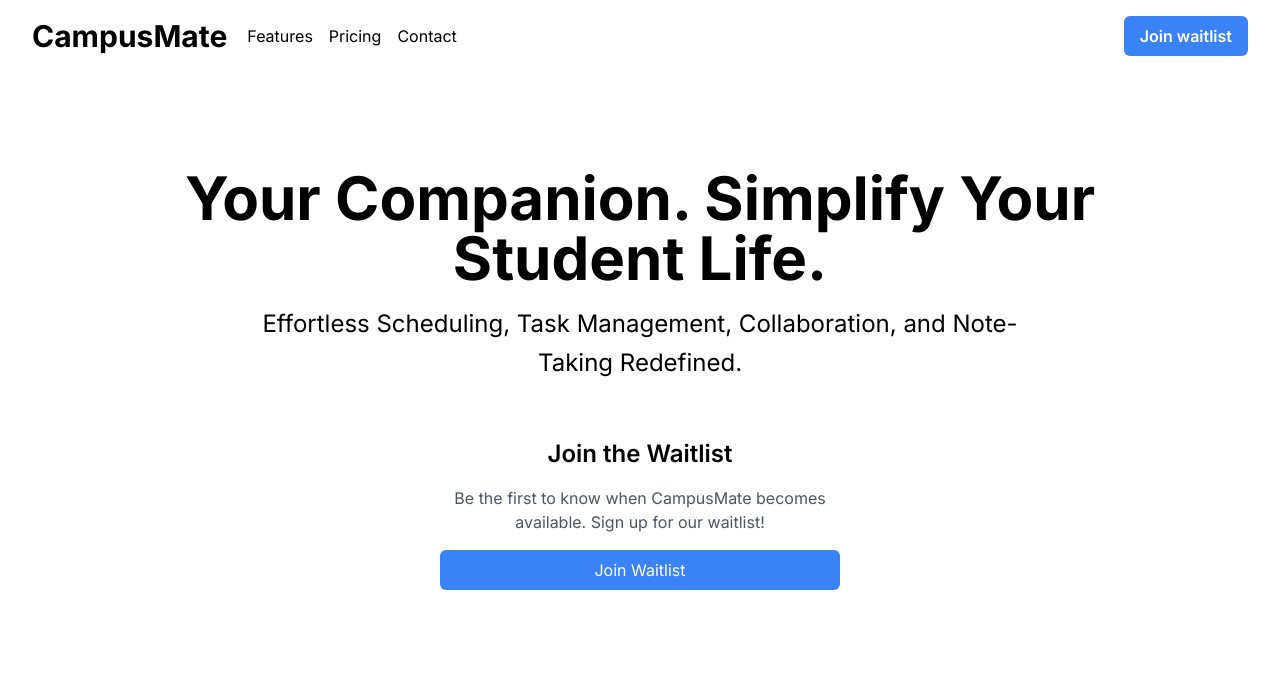
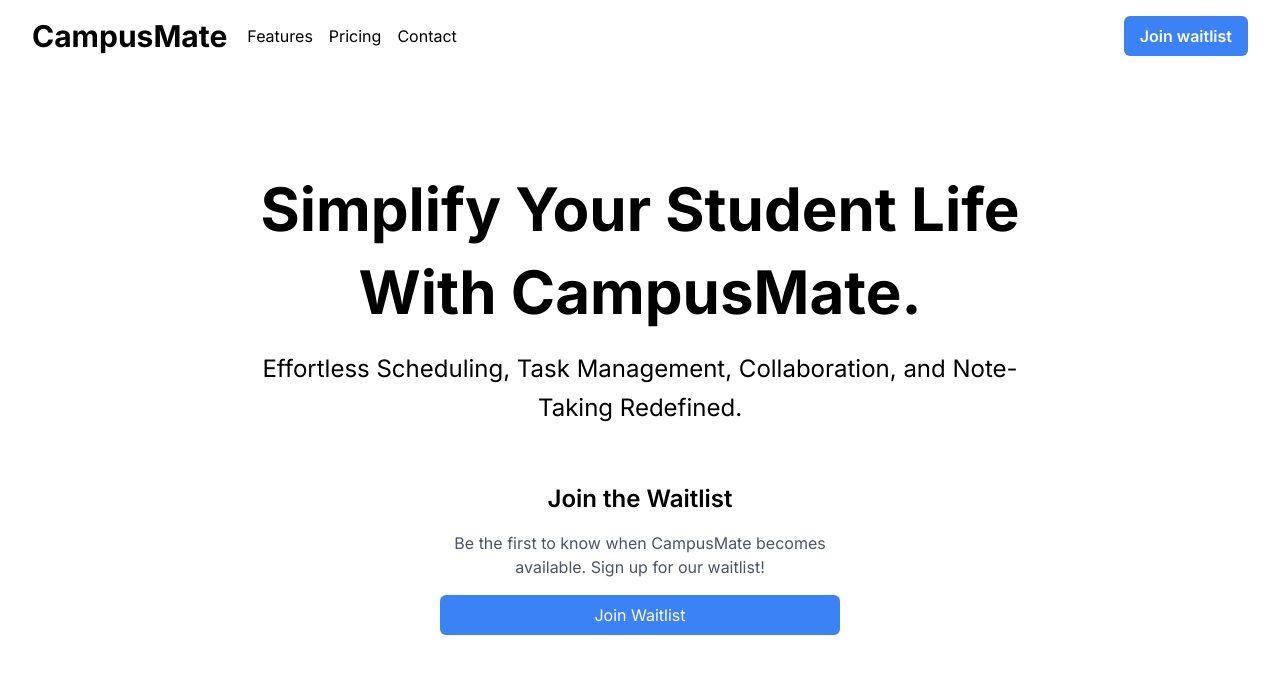
Before and after one commit to emmanuelandyeze/campusmate, a Next.js app: page / in a window 1280 px wide. Shown: the top 674 px of the page. Built offline with nearby package versions, Linux system fonts and the light colour scheme.

Commit message:
first commit

```diff
--- a/components/Landing.jsx
+++ b/components/Landing.jsx
@@ -6,8 +6,8 @@ function Landing() {
   return (
 		<section className=" text-black py-24 px-4 sm:px-3">
 			<div className="max-w-5xl mx-auto text-center">
-				<h1 className="text-4xl md:text-6xl font-bold mb-4 leading-10 md:leading-14 sm:leading-relaxed">
-					Your Companion. Simplify Your Student Life.
+				<h1 className="text-4xl md:text-6xl font-bold mb-4 leading-10 md:leading-snug sm:leading-relaxed">
+					Simplify Your Student Life <br /> With CampusMate.
 				</h1>
 				<p className="text-xl sm:text-2xl mb-8 w-full md:w-3/4 mx-auto leading-7 md:leading-relaxed">
 					Effortless Scheduling, Task Management,
```
